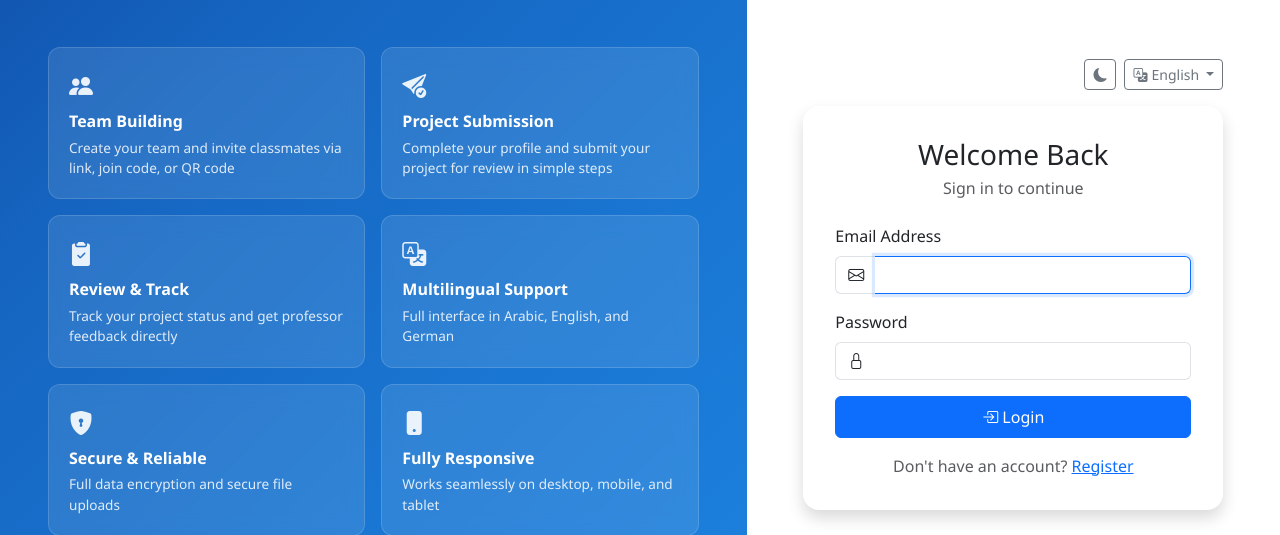
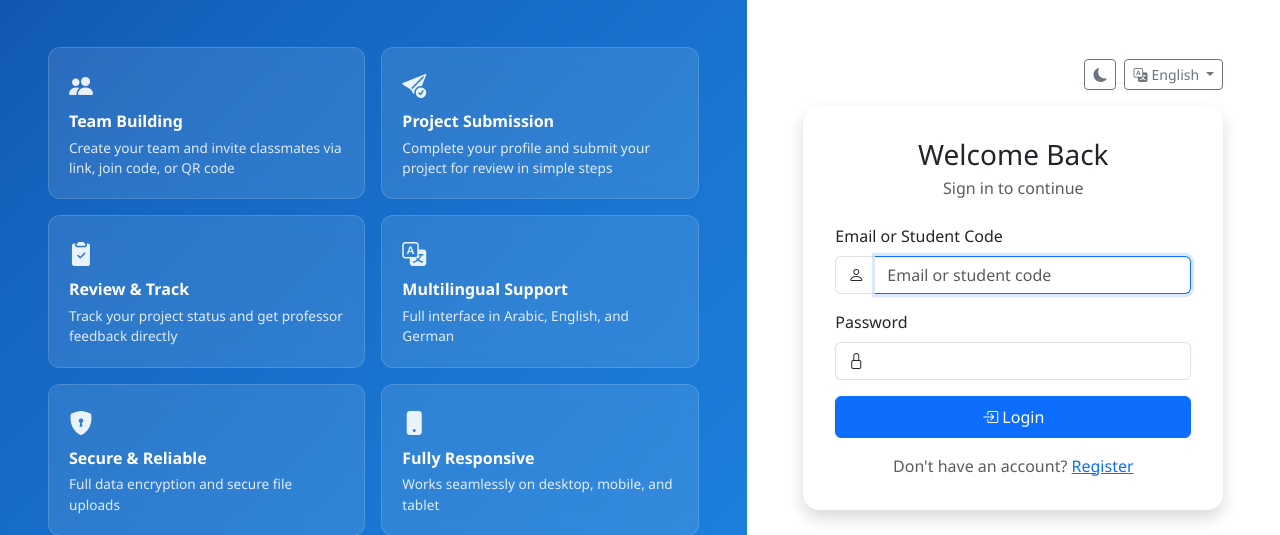
Before and after one commit to Joshua2504/graduation-system, a PHP site: page /login.php in a window 1280 px wide. Shown: the part 315-850 px from the top of the page. Run offline with PHP 8.4, Linux system fonts and the light colour scheme.

Commit message:
Enhance login functionality to accept email or student code and update related UI labels

```diff
--- a/public/includes/lang.php
+++ b/public/includes/lang.php
@@ -68,7 +68,9 @@ $translations = [
     'no_account' => ['ar' => 'ليس لديك حساب؟', 'en' => "Don't have an account?", 'de' => 'Noch kein Konto?'],
     'has_account' => ['ar' => 'لديك حساب بالفعل؟', 'en' => 'Already have an account?', 'de' => 'Bereits ein Konto?'],
     'registration_closed' => ['ar' => 'تسجيل مشاريع التخرج مغلق حالياً', 'en' => 'Graduation project registration is currently closed', 'de' => 'Die Registrierung für Abschlussprojekte ist derzeit geschlossen'],
-    'invalid_credentials' => ['ar' => 'البريد الإلكتروني أو كلمة المرور غير صحيحة', 'en' => 'Invalid email or password', 'de' => 'Ungültige E-Mail oder Passwort'],
+    'invalid_credentials' => ['ar' => 'بيانات الدخول غير صحيحة', 'en' => 'Invalid email/student code or password', 'de' => 'Ungültige E-Mail/Matrikelnummer oder Passwort'],
+    'email_or_code' => ['ar' => 'البريد الإلكتروني أو كود الطالب', 'en' => 'Email or Student Code', 'de' => 'E-Mail oder Matrikelnummer'],
+    'email_or_code_placeholder' => ['ar' => 'أدخل بريدك الإلكتروني أو كود الطالب', 'en' => 'Enter your email or student code', 'de' => 'E-Mail oder Matrikelnummer eingeben'],
     'email_exists' => ['ar' => 'البريد الإلكتروني مسجل بالفعل', 'en' => 'Email already registered', 'de' => 'E-Mail bereits registriert'],
     'code_exists' => ['ar' => 'كود الطالب مسجل بالفعل', 'en' => 'Student code already registered', 'de' => 'Matrikelnummer bereits registriert'],
     'verification_sent' => ['ar' => 'تم إرسال رابط التأكيد إلى بريدك الإلكتروني. يرجى التحقق من صندوق الوارد لتفعيل حسابك.', 'en' => 'A verification link has been sent to your email. Please check your inbox to activate your account.', 'de' => 'Ein Bestätigungslink wurde an Ihre E-Mail gesendet. Bitte überprüfen Sie Ihren Posteingang, um Ihr Konto zu aktivieren.'],
--- a/public/login.php
+++ b/public/login.php
@@ -32,15 +32,20 @@ if ($_SERVER['REQUEST_METHOD'] === 'POST' && !empty($_POST['resend_verification'
         $success = __('verification_resent');
     }
 } elseif ($_SERVER['REQUEST_METHOD'] === 'POST') {
-    $email = trim($_POST['email'] ?? '');
+    $login_input = trim($_POST['email'] ?? '');
     $password = $_POST['password'] ?? '';
 
-    if (empty($email) || empty($password)) {
+    if (empty($login_input) || empty($password)) {
         $error = __('required_field');
     } else {
         $pdo = getDB();
-        $stmt = $pdo->prepare("SELECT id, name, email, password, role, email_verified FROM users WHERE email = ?");
-        $stmt->execute([$email]);
+        // Allow login with email or student code
+        if (strpos($login_input, '@') !== false) {
+            $stmt = $pdo->prepare("SELECT id, name, email, password, role, email_verified, account_enabled FROM users WHERE email = ?");
+        } else {
+            $stmt = $pdo->prepare("SELECT id, name, email, password, role, email_verified, account_enabled FROM users WHERE student_code = ?");
+        }
+        $stmt->execute([$login_input]);
         $user = $stmt->fetch();
 
         if ($user && password_verify($password, $user['password'])) {
@@ -266,11 +271,12 @@ require_once __DIR__ . '/includes/header.php';
 
                             <form method="POST" novalidate>
                                 <div class="mb-3">
-                                    <label for="email" class="form-label"><?= __('email') ?></label>
+                                    <label for="email" class="form-label"><?= __('email_or_code') ?></label>
                                     <div class="input-group">
-                                        <span class="input-group-text"><i class="bi bi-envelope"></i></span>
-                                        <input type="email" class="form-control" id="email" name="email"
-                                               value="<?= sanitize($email ?? '') ?>" required autofocus>
+                                        <span class="input-group-text"><i class="bi bi-person"></i></span>
+                                        <input type="text" class="form-control" id="email" name="email"
+                                               value="<?= sanitize($login_input ?? '') ?>" required autofocus
+                                               placeholder="<?= __('email_or_code_placeholder') ?>">
                                     </div>
                                 </div>
                                 <div class="mb-3">
```
